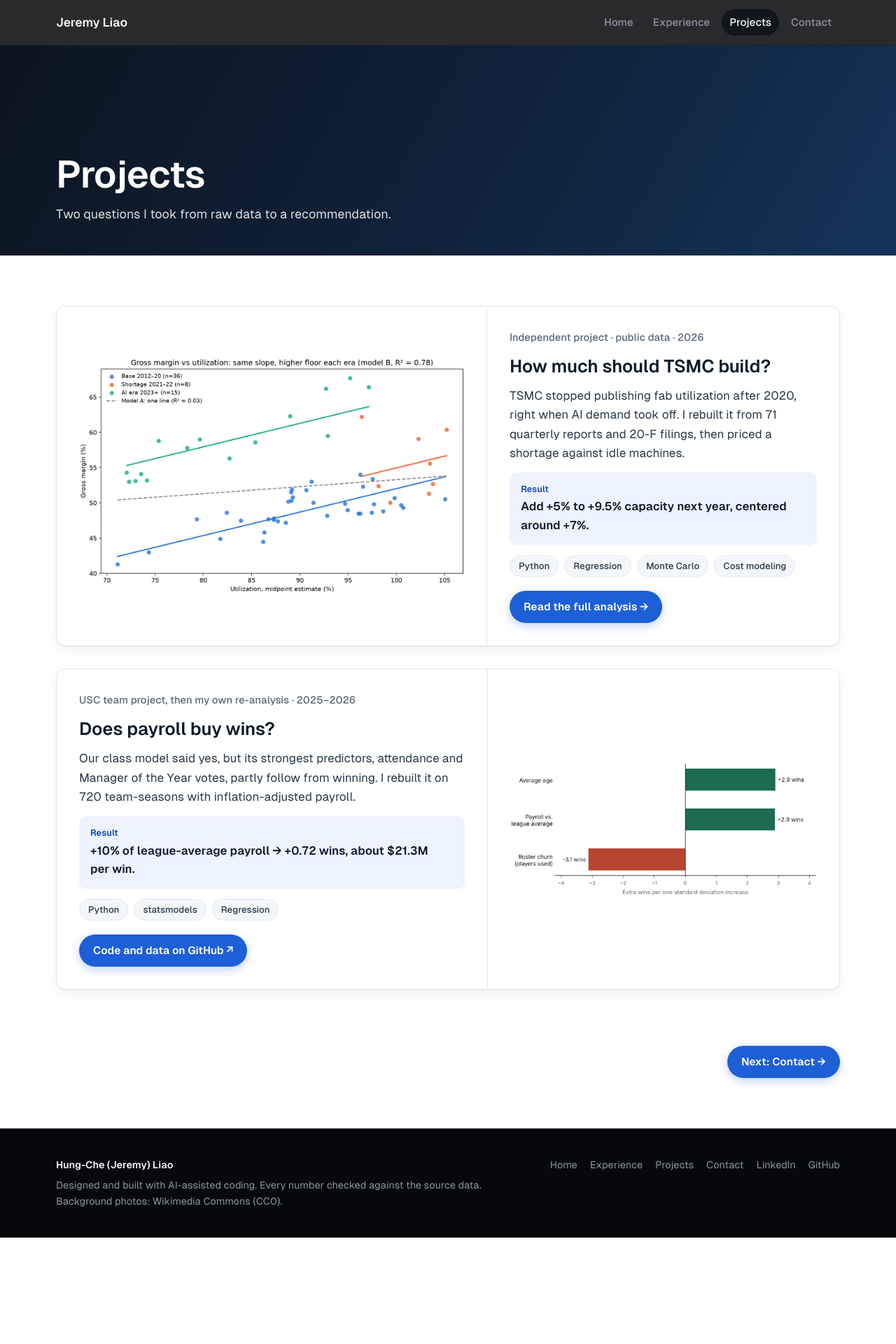
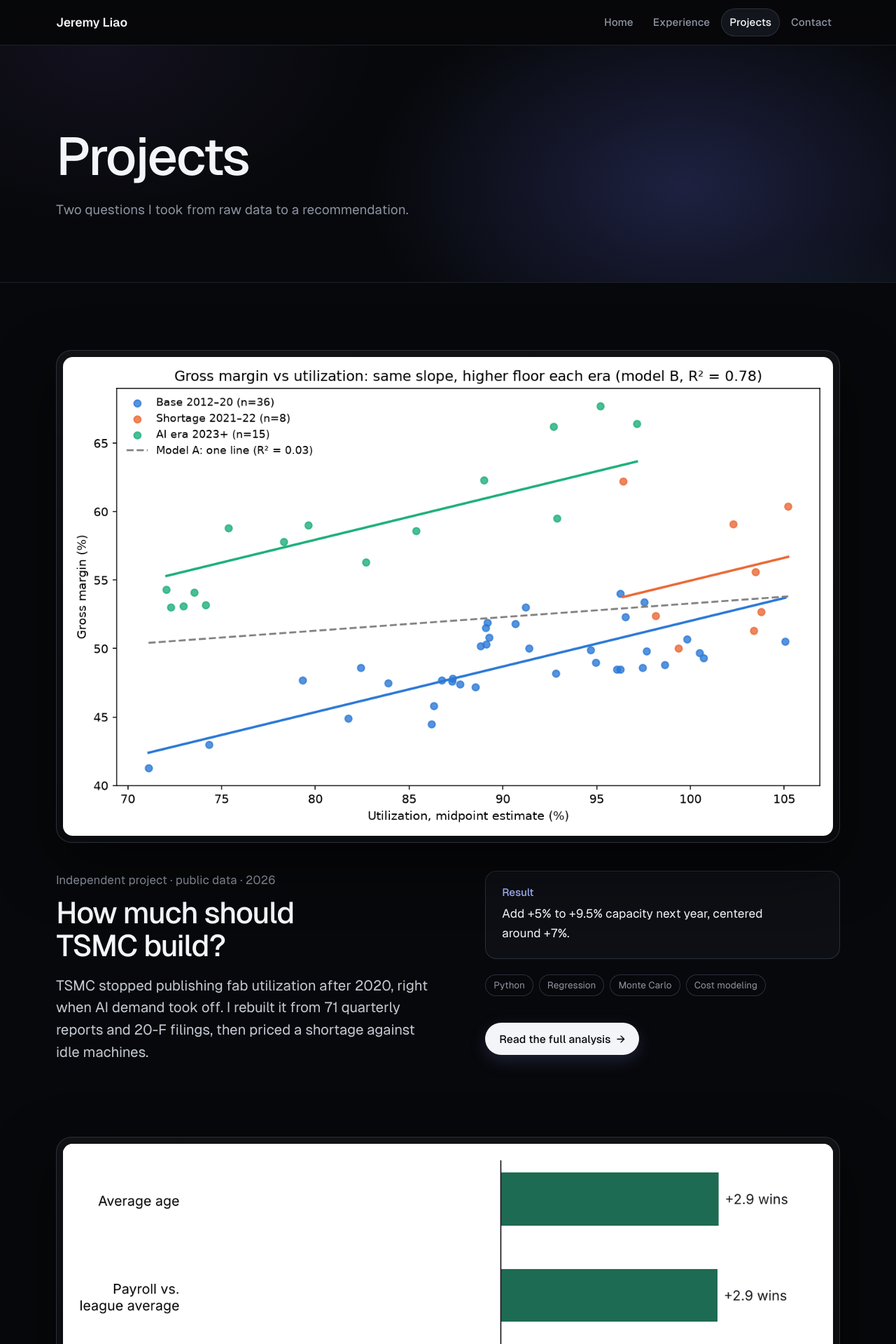
Before and after one commit to jeremyliao0411/portfolio, a Next.js app: page /projects in a window 1280 px wide. Shown: the top 1920 px of the page at 70% size. Before the commit the page ends 1768 px from the top, so only its background shows below. Built offline with nearby package versions, Linux system fonts and the light colour scheme.

Commit message:
Premium inner pages: dark headers, remove photo banners

```diff
--- a/app/components/Banner.jsx
+++ /dev/null
@@ -1,18 +0,0 @@
-import Image from "next/image";
-import { photos } from "../content";
-
-// Full-bleed band: photo when `photo` is set, plain navy otherwise. `as="h1"` on page headers, a plain divider otherwise.
-export default function Banner({ photo, title, sub, as: Tag = "h2", size = "page", children }) {
-  const p = photo ? photos[photo] : null;
-  return (
-    <section className={`banner banner-${size}${p ? "" : " banner-plain"}`}>
-      {p && <Image src={p.src} alt="" fill priority={Tag === "h1"} sizes="100vw" className={`banner-img banner-img-${photo}`} />}
-      {p && <div className="banner-shade" />}
-      <div className="container banner-copy">
-        {title && <Tag>{title}</Tag>}
-        {sub && <p>{sub}</p>}
-        {children}
-      </div>
-    </section>
-  );
-}
--- /dev/null
+++ b/app/components/NextRow.jsx
@@ -0,0 +1,16 @@
+import Link from "next/link";
+
+// Big hairline row at the bottom of a page pointing to the next one.
+export default function NextRow({ href, label }) {
+  return (
+    <section className="container pp-next">
+      <Link href={href} className="pp-next-link">
+        <span>Next</span>
+        <strong>{label}</strong>
+        <svg viewBox="0 0 20 20" width="28" height="28" aria-hidden="true" className="arrow">
+          <path d="M4 10h11M11 5.5 15.5 10 11 14.5" fill="none" stroke="currentColor" strokeWidth="1.4" strokeLinecap="round" strokeLinejoin="round" />
+        </svg>
+      </Link>
+    </section>
+  );
+}
--- /dev/null
+++ b/app/components/PageHead.jsx
@@ -0,0 +1,12 @@
+// Dark page header shared by Experience / Projects / Contact: same glow as the home hero, no photo.
+export default function PageHead({ title, sub }) {
+  return (
+    <section className="pp-head">
+      <div className="ph-glow" aria-hidden="true" />
+      <div className="container pp-head-inner">
+        <h1>{title}</h1>
+        {sub && <p>{sub}</p>}
+      </div>
+    </section>
+  );
+}
--- a/app/components/SiteFooter.jsx
+++ b/app/components/SiteFooter.jsx
@@ -8,7 +8,6 @@ export default function SiteFooter() {
         <div>
           <strong>{profile.fullName}</strong>
           <p>{footer.built}</p>
-          <p>{footer.credits}</p>
         </div>
         <nav aria-label="Footer">
           {nav.map((n) => <Link key={n.href} href={n.href}>{n.label}</Link>)}
--- a/app/content.js
+++ b/app/content.js
@@ -18,12 +18,6 @@ export const nav = [
   { label: "Projects", href: "/projects" },
   { label: "Contact", href: "/contact" },
 ];
-
-// Background photos: Wikimedia Commons, CC0 / public domain (see public/bg/CREDITS.md).
-export const photos = {
-  port: { src: "/bg/port.jpg", alt: "Container ship being loaded at a port at night" },
-  lights: { src: "/bg/lights.jpg", alt: "Light trails on a highway at night" },
-};
 
 export const logos = {
   dinggo: { src: "/logos/dinggo.png", alt: "Ding-go logo" },
@@ -116,7 +110,6 @@ export const experience = {
   banner: {
     title: "Experience",
     sub: "Where I learned to turn data into decisions people act on.",
-    photo: "port",
   },
   workTitle: "Work",
   jobs: [
@@ -204,7 +197,6 @@ export const contact = {
   banner: {
     title: "Contact",
     sub: "In Los Angeles until December 2026, then in Taiwan from January 2027.",
-    photo: "lights",
   },
   title: "Let’s talk.",
   body: "If you’re building a team in Taiwan, I’d be glad to hear what you’re working on and where I might help. Email is the fastest way to reach me.",
@@ -212,5 +204,4 @@ export const contact = {
 
 export const footer = {
   built: "Designed and built with AI-assisted coding. Every number checked against the source data.",
-  credits: "Background photos: Wikimedia Commons (CC0).",
 };
--- a/app/premium.css
+++ b/app/premium.css
@@ -126,3 +126,69 @@ body:has(.ph) { background: var(--p-canvas); }
   .ph-closing-grid { grid-template-columns: 1fr; gap: 36px; padding: 72px 0; }
   .ph-portrait { max-width: 240px; }
 }
+
+/* Inner pages (Experience / Projects / Contact) */
+.pp-head { position: relative; overflow: hidden; border-bottom: 1px solid var(--p-hair); }
+.pp-head-inner { position: relative; padding: 120px 0 88px; }
+.pp-head h1 { font-size: clamp(2.8rem, 6vw, 4.75rem); font-weight: 500; letter-spacing: -0.04em; line-height: 1.02; }
+.pp-head p { margin-top: 22px; font-size: 1.18rem; line-height: 1.6; color: var(--p-ink-3); max-width: 52ch; }
+.pp-first { padding-top: 96px; }
+.pp-muted { color: var(--p-ink-3); }
+.ph h3, .ph h4 { color: var(--p-ink); font-family: var(--p-font); }
+.pp-lead { font-size: clamp(1.12rem, 1.6vw, 1.3rem); line-height: 1.55; letter-spacing: -0.01em; color: var(--p-ink-2); max-width: 60ch; text-wrap: pretty; }
+
+.pp-logo { display: grid; place-items: center; width: 132px; height: 72px; border-radius: 14px; background: #f4f5f7; box-shadow: 0 0 0 1px var(--p-hair-strong); margin-bottom: 22px; }
+.pp-logo .logo { max-width: 104px; max-height: 40px; width: auto; height: auto; }
+.pp-logo .logo-dinggo { max-height: 46px; }
+
+.pp-jobs { border-top: 1px solid var(--p-hair); }
+.pp-job { display: grid; grid-template-columns: 260px 1fr; gap: 56px; padding: 48px 0 56px; border-bottom: 1px solid var(--p-hair); }
+.pp-job-side h3 { font-size: 1.2rem; font-weight: 500; letter-spacing: -0.01em; margin-bottom: 6px; }
+.pp-job-side p { font-size: 0.95rem; line-height: 1.6; color: var(--p-ink-2); }
+.pp-job-side .pp-muted { color: var(--p-ink-3); }
+.pp-job-body h4, .pp-result h4 { font-size: 0.95rem; font-weight: 500; color: var(--p-ink); margin: 30px 0 12px; }
+.pp-list { list-style: none; margin: 0; padding: 0; display: grid; gap: 12px; }
+.pp-list li { position: relative; padding-left: 22px; line-height: 1.6; color: var(--p-ink-3); max-width: 64ch; }
+.pp-list li::before { content: ""; position: absolute; left: 2px; top: 0.72em; width: 8px; height: 1px; background: var(--p-accent); }
+.pp-result { margin-top: 30px; padding: 22px 24px; border-radius: 16px; background: var(--p-surface); box-shadow: inset 0 0 0 1px var(--p-hair-strong); }
+.pp-result h4 { margin: 0 0 8px; color: var(--p-accent-strong); }
+.pp-result p { color: var(--p-ink); font-size: 1.08rem; line-height: 1.6; max-width: 62ch; }
+.pp-tags { list-style: none; margin: 22px 0 0; padding: 0; display: flex; flex-wrap: wrap; gap: 8px; }
+.pp-tags li { font-size: 0.84rem; padding: 5px 12px; border-radius: 999px; color: var(--p-ink-3); box-shadow: inset 0 0 0 1px var(--p-hair-strong); }
+
+.pp-schools { list-style: none; margin: 0; padding: 0; display: grid; grid-template-columns: 1fr 1fr; gap: 0 40px; border-top: 1px solid var(--p-hair); }
+.pp-schools li { display: grid; grid-template-columns: 132px 1fr; gap: 24px; align-items: start; padding: 32px 0; border-bottom: 1px solid var(--p-hair); }
+.pp-schools .pp-logo { margin: 0; }
+.pp-schools h3 { font-size: 1.05rem; font-weight: 500; line-height: 1.4; margin-bottom: 6px; }
+.pp-schools p { font-size: 0.95rem; line-height: 1.55; color: var(--p-ink-2); }
+.pp-schools .pp-muted { color: var(--p-ink-3); margin-top: 4px; }
+
+.pp-projects { display: grid; gap: 104px; }
+.pp-cover { display: block; }
+.pp-cover img { display: block; width: 100%; height: auto; border-radius: 14px; background: #fff; }
+.pp-project-body { display: grid; grid-template-columns: 1.1fr 1fr; gap: 56px; margin-top: 40px; }
+.pp-project-body h2 { font-size: clamp(1.9rem, 3.4vw, 2.7rem); font-weight: 500; letter-spacing: -0.035em; line-height: 1.08; margin: 10px 0 18px; }
+.pp-project-body .pp-result { margin-top: 0; }
+
+.pp-next { padding: 112px 0 120px; }
+.pp-next-link { display: flex; align-items: baseline; gap: 20px; padding: 36px 0; border-top: 1px solid var(--p-hair); border-bottom: 1px solid var(--p-hair); text-decoration: none; }
+.pp-next-link span { color: var(--p-ink-3); font-size: 1rem; }
+.pp-next-link strong { color: var(--p-ink); font-weight: 500; font-size: clamp(2rem, 4.4vw, 3.2rem); letter-spacing: -0.035em; }
+.pp-next-link .arrow { margin-left: auto; align-self: center; color: var(--p-ink-3); transition: transform 0.3s cubic-bezier(0.16, 1, 0.3, 1), color 0.3s; }
+.pp-next-link:hover .arrow { color: var(--p-accent); transform: translateX(6px); }
+.pp-next-link:focus-visible { outline: 2px solid var(--p-accent); outline-offset: 4px; }
+
+.pp-contact { padding-bottom: 120px; }
+.pp-where { margin-top: 32px; color: var(--p-ink-3); font-size: 1rem; }
+
+@media (max-width: 860px) {
+  .pp-head-inner { padding: 72px 0 56px; }
+  .pp-first { padding-top: 64px; }
+  .pp-job { grid-template-columns: 1fr; gap: 8px; padding: 36px 0 44px; }
+  .pp-schools { grid-template-columns: 1fr; }
+  .pp-schools li { grid-template-columns: 1fr; gap: 16px; }
+  .pp-projects { gap: 72px; }
+  .pp-project-body { grid-template-columns: 1fr; gap: 28px; margin-top: 28px; }
+  .pp-next { padding: 72px 0 88px; }
+  .pp-contact .ph-row-text { font-size: 1.1rem; overflow-wrap: anywhere; }
+}
--- a/app/projects/page.jsx
+++ b/app/projects/page.jsx
@@ -1,45 +1,51 @@
 import Image from "next/image";
 import Link from "next/link";
 import { projects as pr } from "../content";
-import Banner from "../components/Banner";
+import PageHead from "../components/PageHead";
+import NextRow from "../components/NextRow";
 import Reveal from "../components/Reveal";
 
 export const metadata = { title: "Projects" };
 
 export default function Projects() {
   return (
-    <>
-      <Banner as="h1" photo={pr.banner.photo} title={pr.banner.title} sub={pr.banner.sub} />
+    <div className="ph">
+      <PageHead title={pr.banner.title} sub={pr.banner.sub} />
 
-      <section className="container section">
-        <div className="projects">
-          {pr.items.map((p, i) => {
+      <section className="container pp-first pp-projects">
+        {pr.items.map((p) => {
           const L = p.link.external ? "a" : Link;
           const ext = p.link.external ? { target: "_blank", rel: "noopener noreferrer" } : {};
           return (
-              <Reveal as="article" className={`project card${i % 2 ? " flip" : ""}`} key={p.title}>
-                <L href={p.link.href} className="project-cover" {...ext} tabIndex={-1} aria-hidden="true">
-                  <Image src={p.cover.src} alt="" width={p.cover.width} height={p.cover.height} sizes="(max-width: 860px) 100vw, 55vw" />
+            <Reveal as="article" className="pp-project" key={p.title}>
+              <L href={p.link.href} className="ph-panel pp-cover" {...ext} tabIndex={-1} aria-hidden="true">
+                <Image src={p.cover.src} alt="" width={p.cover.width} height={p.cover.height} sizes="(max-width: 860px) 100vw, 1120px" />
               </L>
-                <div className="project-body">
-                  <p className="meta">{p.meta}</p>
+              <div className="pp-project-body">
+                <div>
+                  <p className="pp-muted">{p.meta}</p>
                   <h2>{p.title}</h2>
-                  <p>{p.problem}</p>
-                  <p className="project-result"><span>Result</span>{p.result}</p>
-                  <ul className="tags" aria-label="Tools">{p.tags.map((t) => <li key={t}>{t}</li>)}</ul>
-                  <L href={p.link.href} className="btn btn-primary" {...ext}>
-                    {p.link.label} {p.link.external ? "↗" : "→"}
+                  <p className="pp-lead">{p.problem}</p>
+                </div>
+                <div>
+                  <div className="pp-result">
+                    <h4>Result</h4>
+                    <p>{p.result}</p>
+                  </div>
+                  <ul className="pp-tags" aria-label="Tools">{p.tags.map((t) => <li key={t}>{t}</li>)}</ul>
+                  <div className="ph-actions">
+                    <L href={p.link.href} className="pbtn pbtn-primary" {...ext}>
+                      {p.link.label} <span aria-hidden="true">{p.link.external ? "↗" : "→"}</span>
                     </L>
+                  </div>
+                </div>
               </div>
             </Reveal>
           );
         })}
-        </div>
       </section>
 
-      <section className="container next-link">
-        <Link href="/contact" className="btn btn-primary">Next: Contact →</Link>
-      </section>
-    </>
+      <NextRow href="/contact" label="Contact" />
+    </div>
   );
 }
```
Also changed, not shown: app/contact/page.jsx (+16 -14 lines), app/experience/page.jsx (+26 -38 lines), public/bg/CREDITS.md (deleted, +0 -4 lines), public/bg/lights.jpg (deleted), public/bg/port.jpg (deleted). Lines whose indentation alone changed are shown as unchanged.
